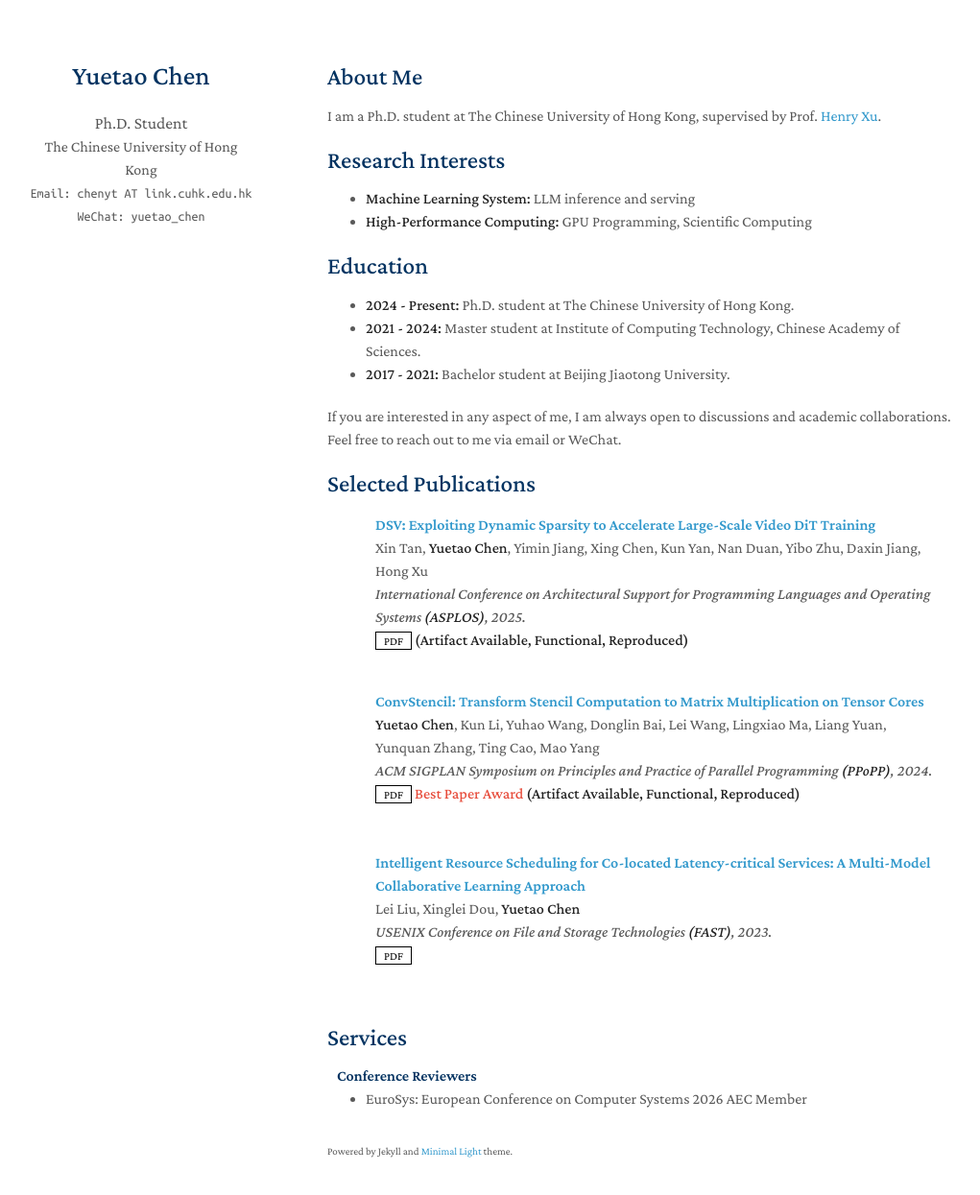
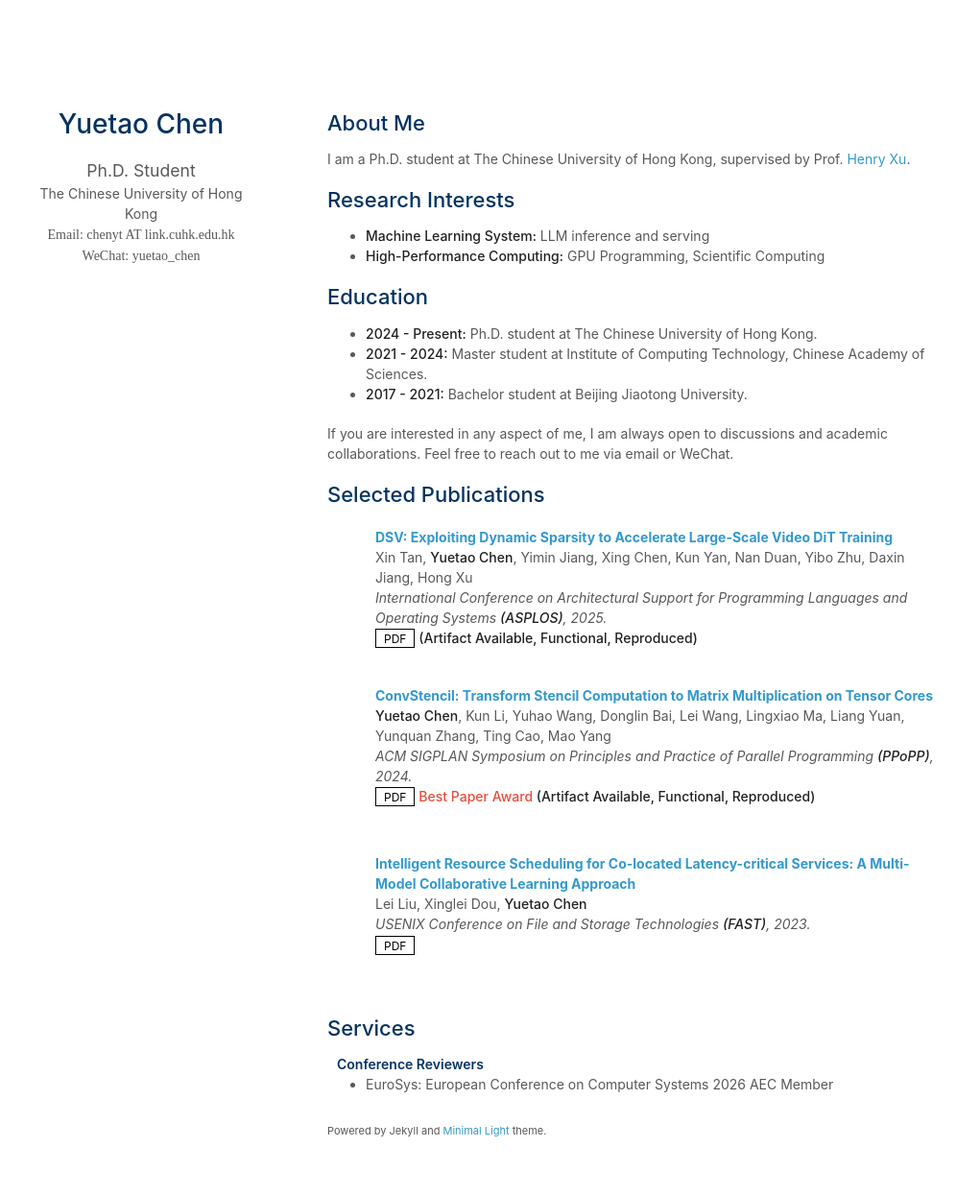
Before and after one commit to chenytpersonalpage/chenytpersonalpage.github.io, a Jekyll site: the page built from index.md, in a window 1280 px wide and 1280 px high. Shown: the top 1245 px of the window at 96% size, without its empty margins (129-1150 px from the left). Built offline with Jekyll 4.4.1, drawn with Linux system fonts in a browser that asks for light colours; a style sheet for code colours, icons or effects is not loaded; our own code applies the rules of GitHub Pages for plain Markdown files.

Commit message:
Update _config.yml

```diff
--- a/_config.yml
+++ b/_config.yml
@@ -35,7 +35,7 @@
 
 # Font
 # You can use this option to choose between Serif or Sans Serif fonts.
-font: "Serif" # or "Sans Serif"
+font: "Sans Serif"
 
 # Google Analytics ID
 # Please remove this if you don't use Google Analytics
```
